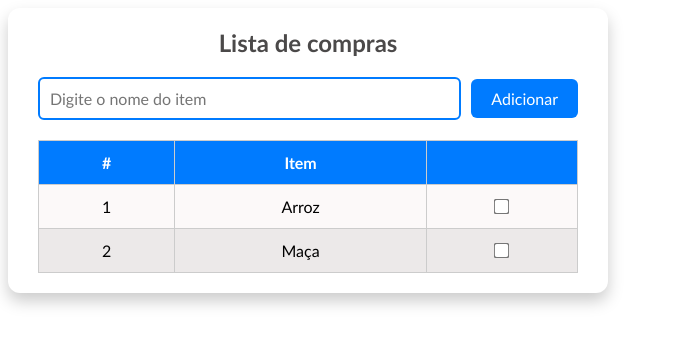
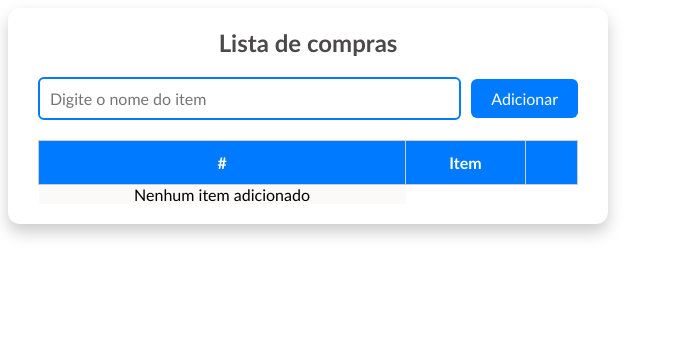
Before and after one commit to GabrielCastro-dev/conceitos-basicos-angular, an Angular app: page /compras in a window 1280 px wide. Shown: the top 344 px of the page, without its empty margins (0-673 px from the left). Built offline with nearby package versions, Linux system fonts and the light colour scheme.

Commit message:
mapeamento de listas

```diff
--- /dev/null
+++ b/src/app/components/lista-compras/ItemLista.ts
@@ -0,0 +1,5 @@
+export class ItemLista {
+    id?: number;
+    nome?: string;
+    comprado: boolean = false;
+}
--- a/src/app/components/lista-compras/lista-compras.component.html
+++ b/src/app/components/lista-compras/lista-compras.component.html
@@ -15,16 +15,23 @@
             </tr>
         </thead>
         <tbody>
-            <tr>
-                <td>1</td>
-                <td>Arroz</td>
+            @for( elemento of lista; track elemento.id ){
+                <tr>
+                    <td>{{ elemento.id }}</td>
+                    <td>{{ elemento.nome }}</td>
+                    <td><input type="checkbox"></td>
+                </tr>
+            } @empty {
+                <tr colspan="3">
+                    Nenhum item adicionado
+                </tr>
+            }
+
+            <!-- <tr *ngFor="let elemento of lista">
+                <td>{{ elemento.id }}</td>
+                <td>{{ elemento.nome }}</td>
                 <td><input type="checkbox"></td>
-            </tr>
-            <tr>
-                <td>2</td>
-                <td>Maça</td>
-                <td><input type="checkbox"></td>
-            </tr>
+            </tr> -->
         </tbody>
     </table>
 </div>
--- a/src/app/components/lista-compras/lista-compras.component.ts
+++ b/src/app/components/lista-compras/lista-compras.component.ts
@@ -1,16 +1,24 @@
 import { Component } from '@angular/core';
 import { FormsModule } from '@angular/forms';
+import { ItemLista } from './ItemLista';
+import { CommonModule } from '@angular/common';
 
 @Component({
   selector: 'app-lista-compras',
-  imports: [ FormsModule ],
+  imports: [ FormsModule, CommonModule ],
   templateUrl: './lista-compras.component.html',
   styleUrl: './lista-compras.component.scss'
 })
 export class ListaComprasComponent {
   novoItem: string = '';
 
+  lista: ItemLista[] = []; // Array de ItemLista
+
   adicionarItem(){
-    console.log("Item recebido: " + this.novoItem);
+    let item = new ItemLista();
+    item.id = this.lista.length + 1;
+    item.nome = this.novoItem;
+
+    this.lista.push(item);
   }
 }
```
